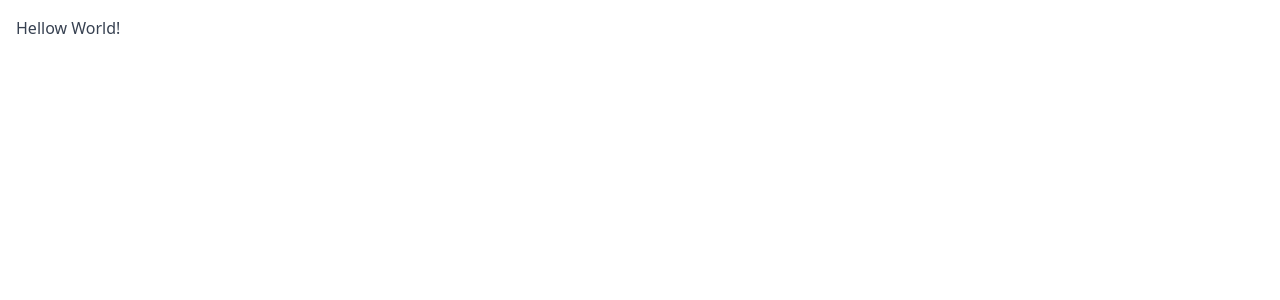
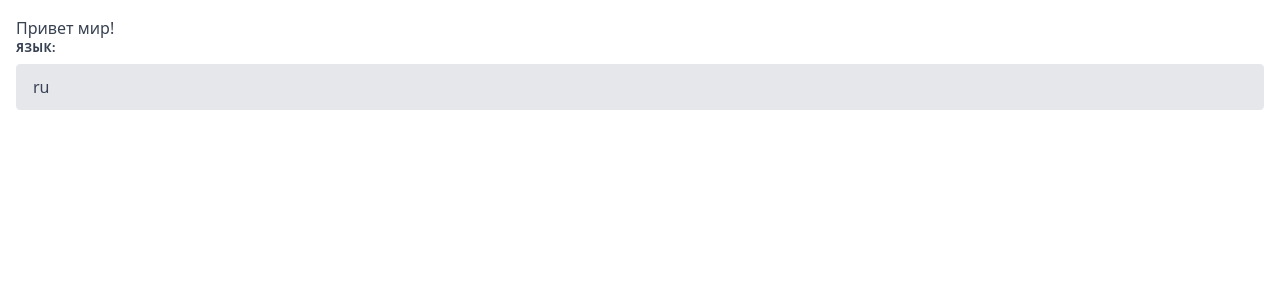
Before and after one commit to lotus84/nuxt-library, a Nuxt app: page / in a window 1280 px wide. Shown: the top 300 px of the page. Built offline with nearby package versions, Linux system fonts and the light colour scheme.

Commit message:
add i18n

```diff
--- /dev/null
+++ b/locales/en.json
@@ -0,0 +1,4 @@
+{
+  "hello": "Hello World!",
+  "language": "language"
+}
--- /dev/null
+++ b/locales/ru.json
@@ -0,0 +1,4 @@
+{
+  "hello": "Привет мир!",
+  "language": "язык"
+}
--- a/nuxt.config.ts
+++ b/nuxt.config.ts
@@ -1,4 +1,16 @@
-// https://nuxt.com/docs/api/configuration/nuxt-config
+import { resolve, dirname } from "node:path";
+import { fileURLToPath } from "url";
+import VueI18nVitePlugin from "@intlify/unplugin-vue-i18n/vite";
+
 export default defineNuxtConfig({
   modules: ["@nuxtjs/tailwindcss"],
+  vite: {
+    plugins: [
+      VueI18nVitePlugin({
+        include: [
+          resolve(dirname(fileURLToPath(import.meta.url)), "./locales/*.json"),
+        ],
+      }),
+    ],
+  },
 });
--- a/package.json
+++ b/package.json
@@ -13,6 +13,8 @@
     "lintfix": "prettier --write --list-different . && npm run lint:js -- --fix"
   },
   "devDependencies": {
+    "@intlify/eslint-plugin-vue-i18n": "^2.0.0",
+    "@intlify/unplugin-vue-i18n": "^0.12.3",
     "@nuxtjs/eslint-config-typescript": "^12.0.0",
     "@nuxtjs/tailwindcss": "^6.8.0",
     "@types/node": "^18.17.3",
@@ -22,6 +24,7 @@
     "eslint-plugin-prettier": "^5.0.0",
     "nuxt": "^3.6.5",
     "prettier": "^3.0.2",
-    "typescript": "^5.2.2"
+    "typescript": "^5.2.2",
+    "vue-i18n": "^9.2.2"
   }
 }
--- a/pages/index.vue
+++ b/pages/index.vue
@@ -1,5 +1,27 @@
 <template>
   <div class="p-4">
-    <h1 class="text-gray-700 text-base">Hellow World!</h1>
+    <h1 class="text-gray-700 text-base">{{ $t("hello") }}</h1>
+    <form>
+      <label
+        class="block uppercase tracking-wide text-gray-700 text-xs font-bold mb-2"
+        for="locale-select"
+        >{{ $t("language") }}:
+      </label>
+      <div class="relative">
+        <select
+          id="locale-select"
+          v-model="$i18n.locale"
+          class="block appearance-none w-full bg-gray-200 border border-gray-200 text-gray-700 py-3 px-4 pr-8 rounded leading-tight focus:outline-none focus:bg-white focus:border-gray-500"
+        >
+          <option
+            v-for="(locale, index) in $i18n.availableLocales"
+            :key="index"
+            :value="locale"
+          >
+            {{ locale }}
+          </option>
+        </select>
+      </div>
+    </form>
   </div>
 </template>
--- /dev/null
+++ b/plugins/i18n.ts
@@ -0,0 +1,17 @@
+import { createI18n } from "vue-i18n";
+import en from "../locales/en.json";
+import ru from "../locales/ru.json";
+
+export default defineNuxtPlugin(({ vueApp }) => {
+  const i18n = createI18n({
+    legacy: false,
+    globalInjection: true,
+    locale: "ru",
+    messages: {
+      en,
+      ru,
+    },
+  });
+
+  vueApp.use(i18n);
+});
```
Also changed, not shown: .eslintrc.js, 1 other file (tests, documents, lock files or other folders).
